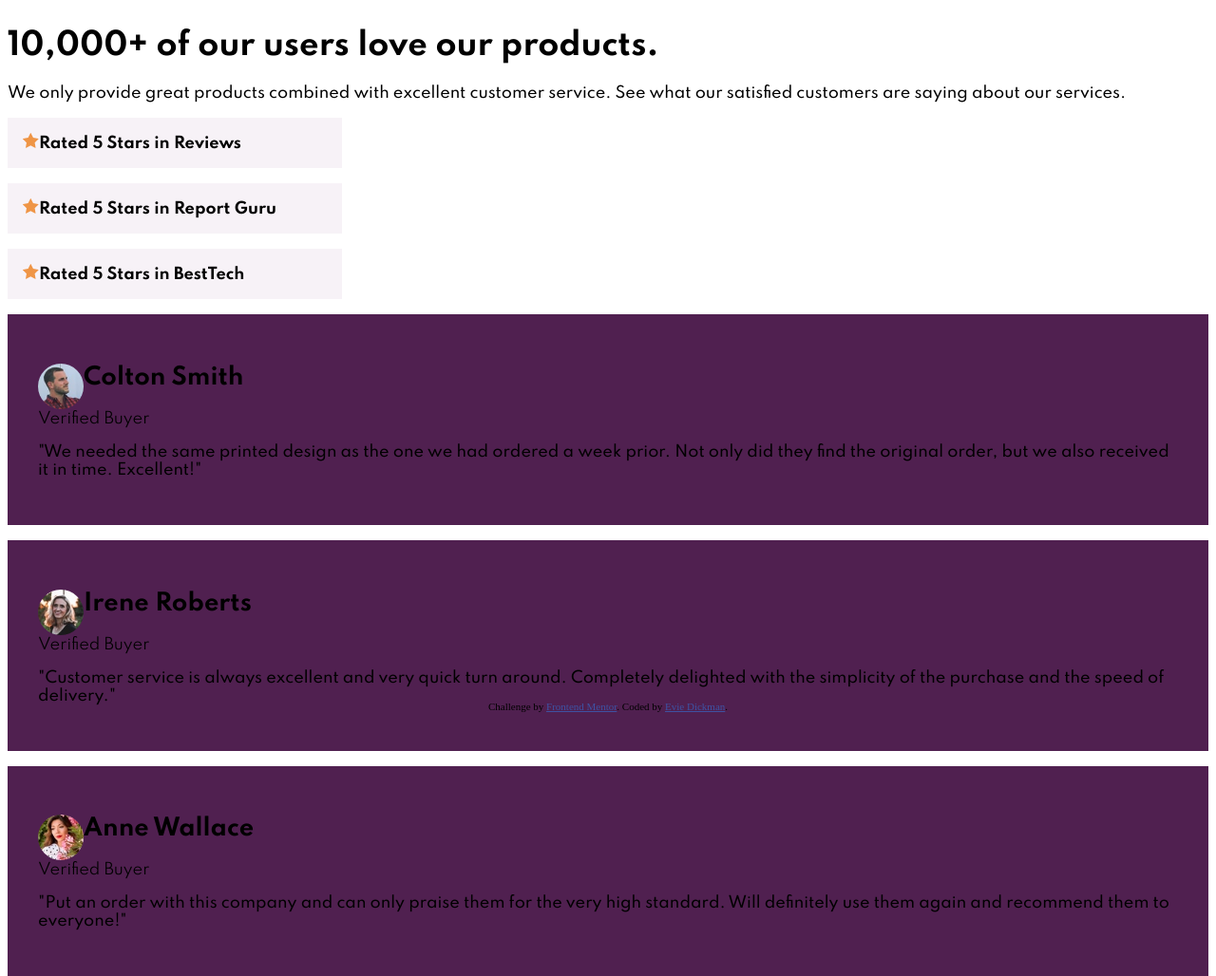
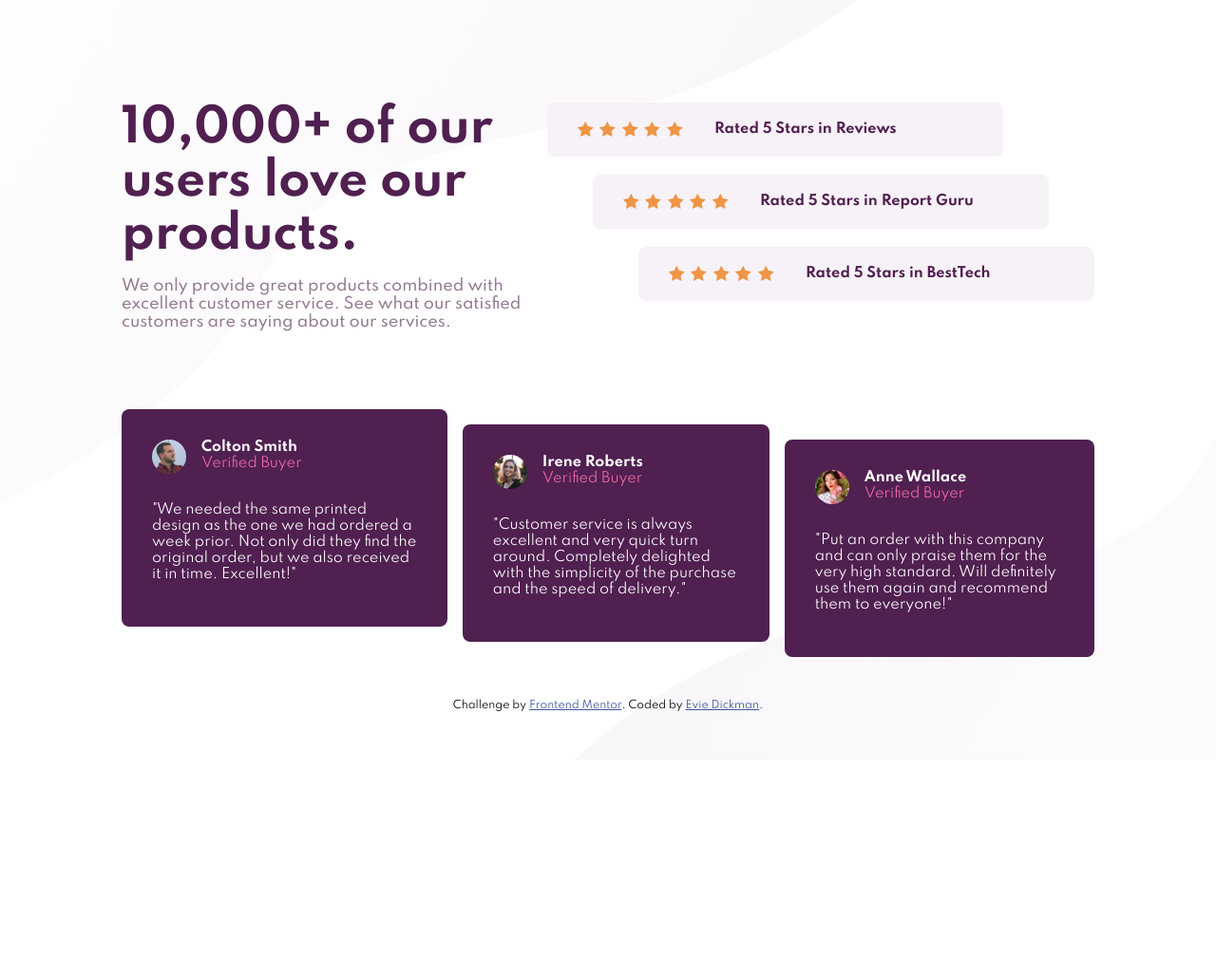
Before and after one commit to General-Evie/social-proof-section-master, a plain HTML site: page index.html in a window 1280 px wide. Shown: the whole page at 95% size. After the commit the page ends 800 px from the top, so only its background shows below. Drawn offline with Linux system fonts and the light colour scheme.

Commit message:
finished project

```diff
--- a/index.html
+++ b/index.html
@@ -20,55 +20,80 @@
 
   </head>
   <body>
+    <div class="top">
+      <div class="main-text">
         <h1>10,000+ of our users love our products.</h1>
-
         <p class="info">
           We only provide great products combined with excellent customer service.
           See what our satisfied customers are saying about our services.
         </p>
+      </div>
 
       <div class="ratings">
-      <div class="star-cards"><img src="images/icon-star.svg" alt="Stars">Rated 5 Stars in Reviews</div>
-      <div class="star-cards"><img src="images/icon-star.svg" alt="Stars">Rated 5 Stars in Report Guru</div>
-      <div class="star-cards"><img src="images/icon-star.svg" alt="Stars">Rated 5 Stars in BestTech</div>
+        <div class="star-cards" id="first-rating">
+          <img src="images/icon-star.svg" alt="Stars">
+          <img src="images/icon-star.svg" alt="Stars">
+          <img src="images/icon-star.svg" alt="Stars">
+          <img src="images/icon-star.svg" alt="Stars">
+          <img src="images/icon-star.svg" alt="Stars">
+          <div class="rated">Rated 5 Stars in Reviews</div>
+        </div>
+        <div class="star-cards" id="second-rating">
+          <img src="images/icon-star.svg" alt="Stars">
+          <img src="images/icon-star.svg" alt="Stars">
+          <img src="images/icon-star.svg" alt="Stars">
+          <img src="images/icon-star.svg" alt="Stars">
+          <img src="images/icon-star.svg" alt="Stars">
+          <div class="rated">Rated 5 Stars in Report Guru</div>
+        </div>
+        <div class="star-cards" id="third-rating">
+          <img src="images/icon-star.svg" alt="Stars">
+          <img src="images/icon-star.svg" alt="Stars">
+          <img src="images/icon-star.svg" alt="Stars">
+          <img src="images/icon-star.svg" alt="Stars">
+          <img src="images/icon-star.svg" alt="Stars">
+          <div class="rated">Rated 5 Stars in BestTech</div>
+        </div>
+      </div>
     </div>
 
-    <div class="cards" id="card1">
-
-      <div>
+    <div class="main-cards">
+      <section class="cards" id="card1">
+        <h2>
           <img class="Ppic" src="images/image-colton.jpg" alt="Colton">
-        <h2>Colton Smith</h2>
+          Colton Smith
           <span>Verified Buyer</span>
-      </div>
+        </h2>
         <p class="quotes">
           "We needed the same printed design as the one we had ordered a week prior.
           Not only did they find the original order, but we also received it in time.
           Excellent!"
         </p>
-    </div>
+      </section>
 
-    <div class="cards" id="card2">
-      <div>
+      <section class="cards" id="card2">
+        <h2>
           <img class="Ppic" src="images/image-irene.jpg" alt="Irene">
-        <h2>Irene Roberts</h2>
+          Irene Roberts
           <span>Verified Buyer</span>
-      </div>
+        </h2>
         <p class="quotes">
           "Customer service is always excellent and very quick turn around. Completely
           delighted with the simplicity of the purchase and the speed of delivery."
         </p>
-    </div>
+      </section>
 
-    <div class="cards" id="card3">
-      <div>
-        <img class="Ppic" src="images/image-anne.jpg" alt="image-anne">
-        <h2>Anne Wallace</h2>
+      <section class="cards" id="card3">
+        <h2>
+          <img class="Ppic" src="images/image-anne.jpg"alt="image-anne">
+          Anne Wallace
           <span>Verified Buyer</span>
-      </div>
+        </h2>
         <p class="quotes">
           "Put an order with this company and can only praise them for the very high
           standard. Will definitely use them again and recommend them to everyone!"
         </p>
+      </section>
     </div>
 
     <div class="attribution">
--- a/main.css
+++ b/main.css
@@ -1,9 +1,38 @@
+*, *::before, *::after { box-sizing: border-box; }
+
 html
 {
-        display: flex;
-        justify-content: center;
-        align-content: center;
+    display: grid;
+    place-items: center;
     height: 100vh;
+    font-family: 'Spartan';
+    background-image: url(images/bg-pattern-top-desktop.svg), url(images/bg-pattern-bottom-desktop.svg);
+    background-repeat: no-repeat;
+    background-size: 80em, 80em;
+    background-position-y: -13em, 11rem;
+    background-position-x: -13em, 30rem;
+}
+
+body
+{
+    max-width: 80%;
+}
+
+h1
+{
+    font-size: 3rem;
+    max-width: 30rem;
+    margin-top: 0;
+    margin-bottom: 0;
+    color: hsl(300, 43%, 22%);
+}
+
+h2
+{
+    font-size: .9em;
+    max-width: 12rem;
+    margin: 0;
+    color: hsl(0, 0%, 100%);
 }
 
 h1, h2, .star-cards
@@ -12,40 +41,83 @@
     font-weight: 700;
 }
 
-    p
-    {
-        font-family: 'Spartan';
-        font-weight: 500;
-    }
-
 span
 {
     font-family: 'Spartan';
     font-weight: 400;
+    color: hsl(333, 80%, 67%);
+}
+
+img
+{
+    margin-right: .4rem;
+    float: left;
+}
+
+.top
+{
+    columns: 2;
+    margin-bottom: 5rem;
+}
+
+.info
+{
+    font-family: 'Spartan';
+    font-weight: 500;
+    max-width: 30rem;
+    color:hsl(303, 10%, 53%);
+}
+
+.ratings
+{
+    float: right;
 }
 
 .star-cards
 {
-        max-width: 20rem;
-        padding: 1rem;
-        margin-bottom: 1rem;
-        justify-content: end;
+    font-size: .9em;
+    width: 30rem;
+    padding: 1.25rem 2rem;
+    margin-bottom: 1.2rem;
+    border-radius: .5rem;
     background-color: hsl(300, 24%, 96%);
+    color: hsl(300, 43%, 22%);
+}
+
+.rated
+{
+    margin-left: 9rem;
+}
+
+.main-cards
+{
+    display: flex;
+    gap: 1rem;
+    columns: 3;
+    margin-top: 5rem;
 }
 
 .cards
 {
+    display: grid;
+    gap: 1rem;
     background-color: hsl(300, 43%, 22%);
     padding: 2rem;
-        margin-bottom: 1em;
+    border-radius: .5rem;
 }
 
 .Ppic
 {
-        float: left;
-        height: 48px;
-        width: 48px;
+    height: 2.5em;
+    width: 2.5em;
+    margin-right: 1rem;
     border-radius: 50%;
+}
+
+.quotes
+{
+    font-size: .9em;
+    color: hsl(0, 0%, 100%);
 }
 
 .attribution
@@ -63,3 +135,131 @@
 {
     color: hsl(228, 45%, 44%);
 }
+
+#first-rating
+{
+    margin-right: 6rem;
+}
+
+#second-rating
+{
+    margin-left: 3rem;
+}
+
+#third-rating
+{
+    margin-left: 6rem;
+}
+
+#card1
+{
+    margin-bottom: 2rem;
+}
+
+#card2
+{
+    margin-top: 1rem;
+    margin-bottom: 1rem;
+}
+
+#card3
+{
+    margin-top: 2rem;
+}
+
+@media (max-width: 375px)
+{
+    html
+    {
+        height: 220vh;
+        text-align: center;
+        background-image: url(images/bg-pattern-top-mobile.svg), url(images/bg-pattern-bottom-mobile.svg);
+        background-repeat: no-repeat;
+        background-size: 20em, 25em;
+        background-position-y: 0, 70rem;
+        background-position-x: 3rem, 0;
+    }
+
+    h1
+    {
+        font-size: 2em;
+        max-width: 20rem;
+    }
+
+    body
+    {
+        max-width: fit-content;
+    }
+
+    img
+    {
+        float: none;
+    }
+
+    .top
+    {
+        columns: 1;
+    }
+
+    .info
+    {
+        font-size: .88em;
+        line-height: 1.5;
+        max-width: 20rem;
+        margin-top: 1.5rem;
+        margin-bottom: 2rem;
+    }
+
+    .ratings
+    {
+        display: grid;
+        place-items: center;
+        float: none;
+        max-width: 10rem;
+    }
+
+    .star-cards
+    {
+        width: 20rem;
+    }
+
+    .rated
+    {
+        margin: 0;
+    }
+
+    .main-cards
+    {
+        flex-direction: column;
+        columns: 1;
+        max-width: 20rem;
+    }
+
+    .Ppic
+    {
+        float: left;
+    }
+
+    .quotes
+    {
+        font-size: .8em;
+    }
+
+    .attribution
+    {
+        bottom: -49rem;
+        margin: 0;
+    }
+
+    #first-rating, #second-rating, #third-rating
+    {
+        margin: 0;
+        margin-bottom: 1rem;
+    }
+
+    #card1, #card2, #card3
+    {
+        margin: 0;
+    }
+
+}
```
Lines whose indentation alone changed are shown as unchanged.
